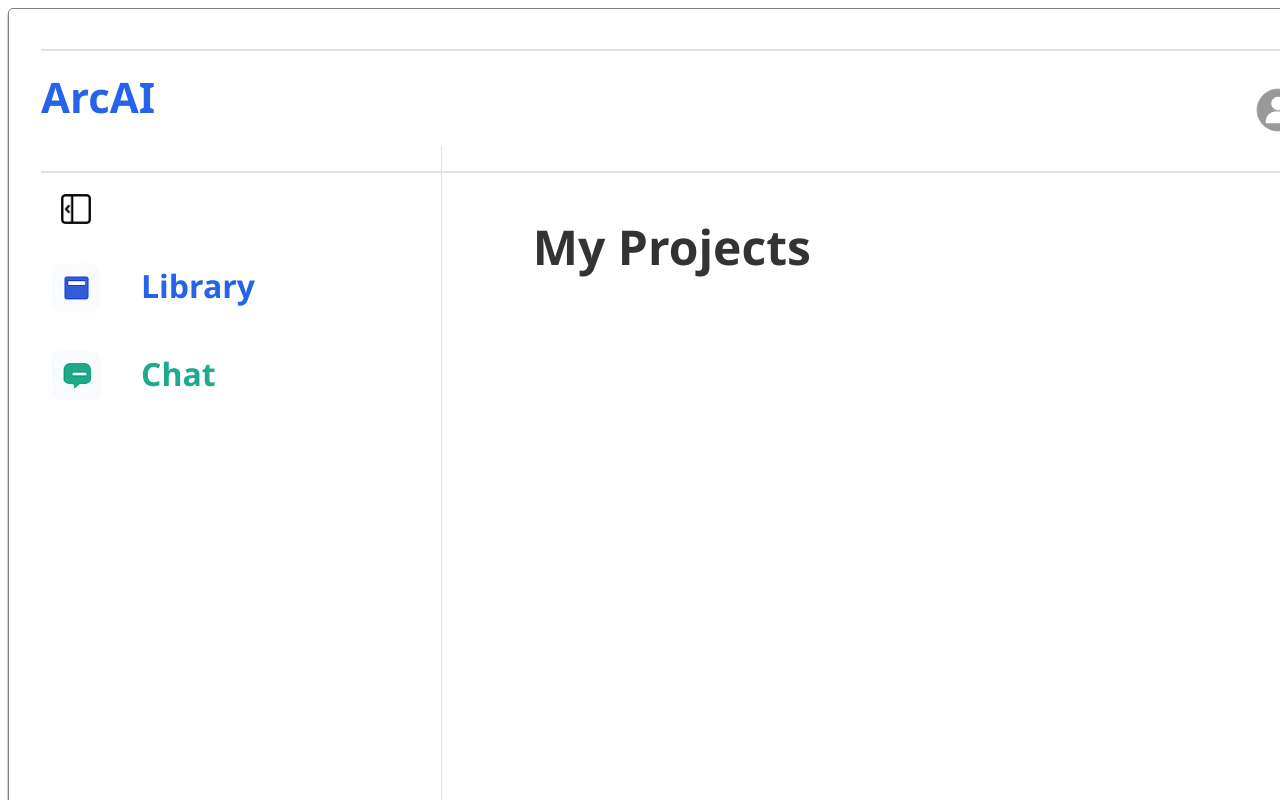
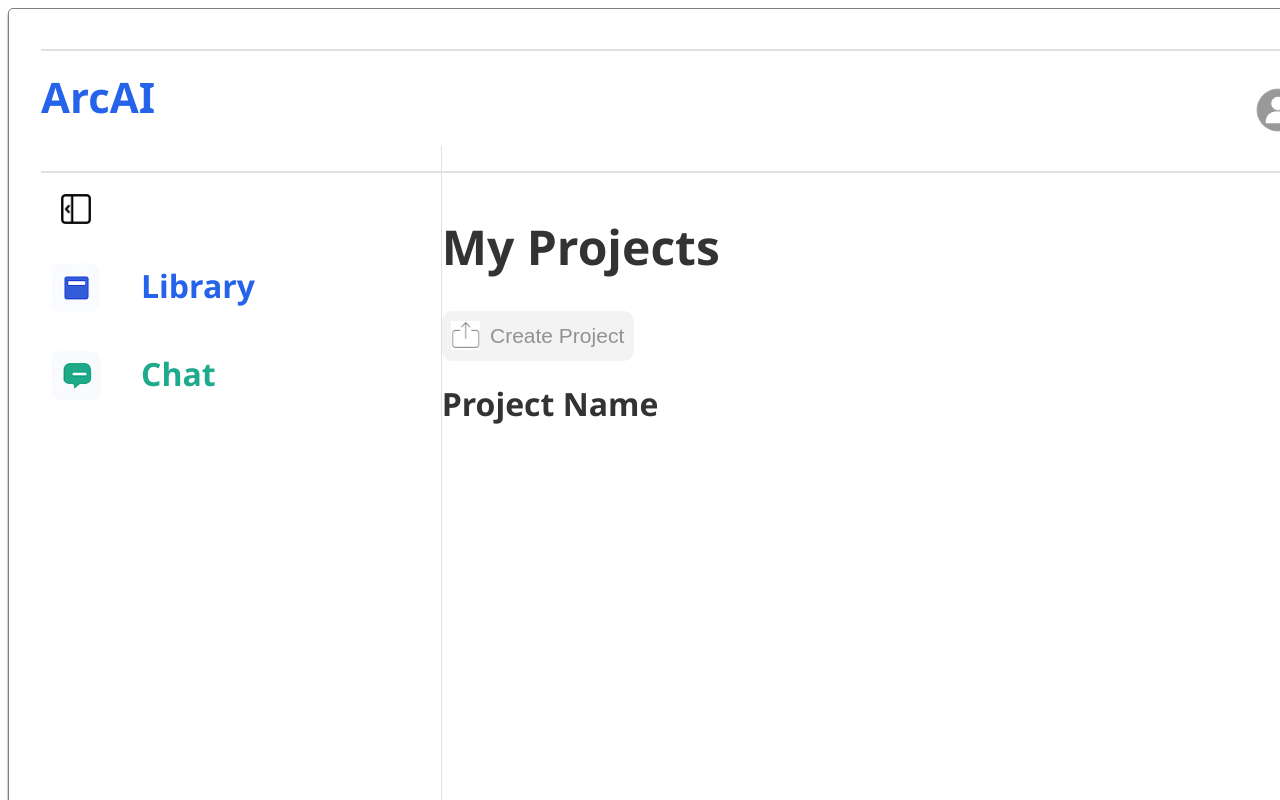
Before and after one commit to SARWANdev/ArcAI, a React (Vite) app in the folder VIEW/: page /workspace/library in a window 1280 px wide. Shown: the top 800 px of the page. Built offline with nearby package versions, Linux system fonts and the light colour scheme; sample sign-in values are in the browser's storage.

Commit message:
UI features

```diff
--- /dev/null
+++ b/VIEW/src/Pages/Components/Buttons/CreateProject.css
@@ -0,0 +1,23 @@
+.create-project-button {
+    display: flex;
+    align-items: center;
+    justify-content: center;
+    gap: 10px;
+    width: 192px;
+    height: 50px;
+    font-size: 21px;
+    border-radius: 10px;
+    cursor: pointer;
+    background-color: rgba(238, 238, 238, 0.7);
+    color: rgba(0, 0, 0, 0.4);
+    border: none;
+}
+
+.create-project-button:hover {
+    background-color: rgba(148, 145, 145, 0.406);
+}
+
+.upload-icon {
+    width: 29px;
+    height: 29px;
+}
--- /dev/null
+++ b/VIEW/src/Pages/Components/Buttons/CreateProject.jsx
@@ -0,0 +1,30 @@
+import "./CreateProject.css"
+export default function CreateProject() {
+    //TODO: Create a function which shows the projects on the library page
+    const URL_CREATE_PROJECT = "http://127.0.0.1:5000/create-project";
+    const URL_GET_PROJECTS = "http://127.0.0.1:5000/get-projects";
+    /**
+     * This function is called when the user clicks the create project button
+     */
+    async function onCreateProjectClick(){
+        const response = await fetch(URL_CREATE_PROJECT, {
+        method: "POST",
+        });
+        const data = await response.json();
+        console.log(data);
+        if (data.status == "success"){
+            console.log("Getting projects from the server");
+            const projectList = async function getProjects(){
+                const response = await fetch(URL_GET_PROJECTS);
+                const data = await response.json();
+                return data;
+            }
+            const projects = await projectList();
+            console.log(projects);
+        }
+
+    }
+    return (
+        <button className="create-project-button" onClick={onCreateProjectClick}><img src={"../../../images/Upload.png"} alt="upload" className="upload-icon"/>Create Project</button>
+    )
+}
--- a/VIEW/src/Pages/Components/Buttons/LoginButton.jsx
+++ b/VIEW/src/Pages/Components/Buttons/LoginButton.jsx
@@ -23,9 +23,11 @@ function LoginButton() {
           },
         });
         const userInfo = await response.json();
-        sendUserInfo(userInfo);
-        navigate("/workspace");
-        localStorage.setItem("ifLogged", "true");
+        const backEndResponse = await sendUserInfo(userInfo);
+        if (backEndResponse.status == "success"){
+          navigate("/workspace");
+          localStorage.setItem("ifLogged", "true");
+        }
       } catch (e) {
         console.log(`An error occurred: ${e}`);
       }
@@ -39,7 +41,7 @@ function LoginButton() {
    * @returns {Promise} - The promise that is used to send the user info to the server.
    */
   const sendUserInfo = async(userInfo) => {
-    const data = {"given_name":userInfo.given_name, "family_name": userInfo.family_name, "email":userInfo.email}
+    const data = {"sub":userInfo.sub, "name": userInfo.name, "email":userInfo.email}
     const options = {
       method : ["POST"],
       headers : {"Content-Type": "application/json"},
--- /dev/null
+++ b/VIEW/src/Pages/Components/LibraryPageProjectContainer.css
@@ -0,0 +1,4 @@
+.library-page-project-container{
+    width: 911px;
+    height: 555px;
+}
--- /dev/null
+++ b/VIEW/src/Pages/Components/LibrayPageProjectContainer.jsx
@@ -0,0 +1,8 @@
+import "./LibraryPageProjectContainer.css"
+export default function LibraryPageProjectContainer(){
+    return(
+        <div className="library-page-project-container">
+            <h1>Project Name</h1>
+        </div>
+    )
+}
--- a/VIEW/src/Pages/LibraryPage.css
+++ b/VIEW/src/Pages/LibraryPage.css
@@ -30,10 +30,20 @@ hr{
     left: 31.3%;
     width: 911px;
     height: 763px;
+    display: flex;
+    flex-direction: column;
 }
 
 .library-page-content-container-title{
     font-size: 48px;
-    position: absolute;
-    left: 10%;
 }
+
+.library-page-content-container-dashboard{
+    width: 911px;
+    height: 50px;
+}
+
+.library-page-content-container-projects{
+    width: 911px;
+    height: 555px;
+}
--- a/VIEW/src/Pages/LibraryPage.jsx
+++ b/VIEW/src/Pages/LibraryPage.jsx
@@ -1,10 +1,12 @@
 import Sidebar from "./Components/Sidebar"
 import UserPicture from "./Components/Buttons/UserPicture"
 import PopUpBoxSignOut from "./Components/Buttons/PopUpBoxSignOut"
+import LibraryPageProjectContainer from "./Components/LibrayPageProjectContainer"
 import "./LibraryPage.css"
 import {createContext} from "react"
-
+import CreateProject from "./Components/Buttons/CreateProject"
 export const IDContext = createContext();
+//Add near the create Project button another div element which will eventually contain the search bar
 /**
  * LibraryPage is the page that is used to display the library page.
  * @returns {JSX} - The React component for the library page.
@@ -24,6 +26,10 @@ function LibraryPage() {
                 <div className="library-page-content">
                     <div className="library-page-content-container" id = "library-page-content-container">
                         <h1 className="library-page-content-container-title">My Projects</h1>
+                        <div className="library-page-content-container-dashboard">
+                            <CreateProject/>
+                        </div>
+                        <LibraryPageProjectContainer/>
                     </div>
                     <IDContext.Provider value = {"library-page-content-container"}>
                         <Sidebar/>
--- a/VIEW/src/main.jsx
+++ b/VIEW/src/main.jsx
@@ -15,6 +15,8 @@ if (!localStorage.getItem("ifLogged")) {
 }
 //TODO: Add a search bar to the HomePage, library page, and chat page
 //TODO: Add main features of the application to the library pages
+//TODO: When the side bar is opne and closed hence regulate the width of the div containers present in the library page by making it 100% or something.
+//TODO: Add a function where when a project is created then display the project on the library page
 /**
  * Main.jsx is the main file that is used to render the app.
  * To Run the frontend go to the VIEW folder in the terminal and run "npm run dev"
```
Also changed, not shown: VIEW/images/Upload.png (added).
